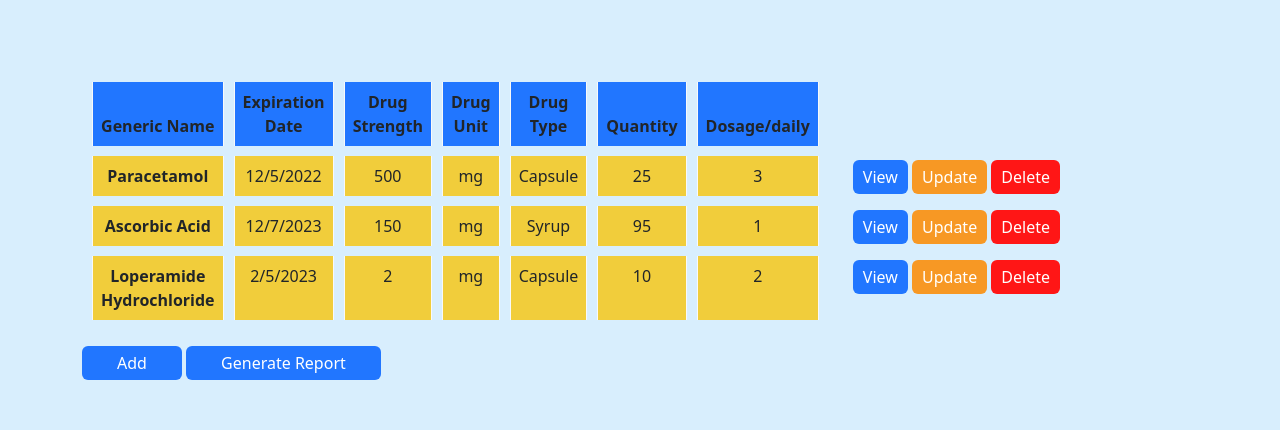
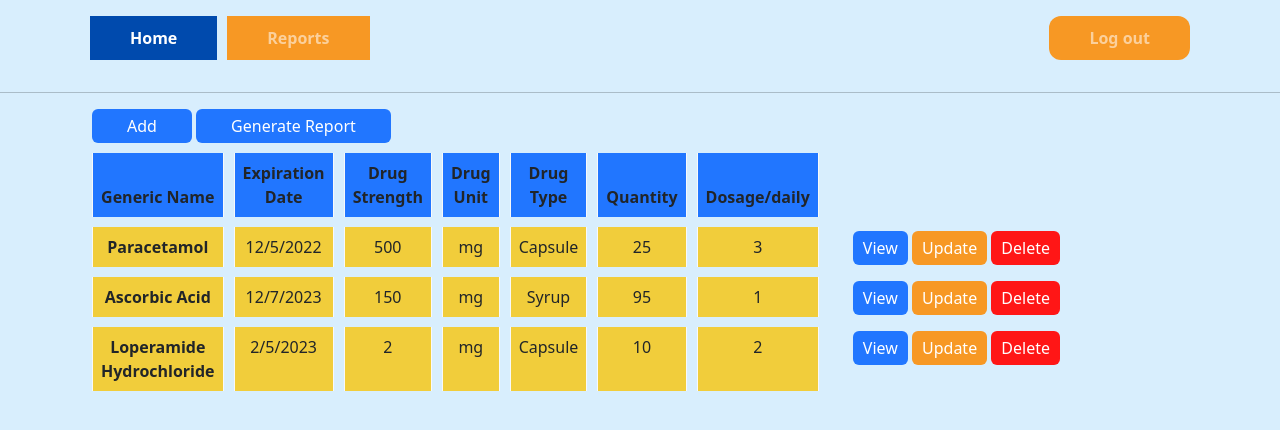
Before and after one commit to Ramos-H/Drug-Management-System, a PHP site: page /html/index.html in a window 1280 px wide. Shown: the top 430 px of the page. Run offline with PHP 8.4, Linux system fonts and the light colour scheme.

Commit message:
Added navbar

```diff
--- a/css/style.css
+++ b/css/style.css
@@ -1,6 +1,24 @@
 ion-icon {
     font-size: 20px;
 }
+
+#homeNav{
+    background-color: #004AAD;
+    padding: 10px 40px;
+}
+
+#reportsNav{
+    background-color: #F79824;
+    padding: 10px 40px;
+    margin-left: 10px;
+}
+
+#logoutNav{
+    background-color: #F79824;
+    padding: 10px 40px;
+    border-radius: 12px;
+}
+
 
 .form-control {
     outline: none;
@@ -59,6 +77,7 @@ body{
 
 #addBtn{
     padding: 5px 35px;
+    margin-left: 10px;
     background-color:#2176FF;
     border-width: 0px;
 }
--- a/html/index.html
+++ b/html/index.html
@@ -19,17 +19,36 @@
 
 </head>
 
-<!-- contents of the web page -->
 <body>
 
-<br/>
-<br/>
-<br/>
+<!-- navigation bar -->
+<nav class="navbar navbar-expand-sm navbar-dark">
+  <div class="container d-flex">
+    <ul class="navbar-nav p-2 flex-grow-1">
+      <li class="nav-item">
+         <a class="nav-link active" id="homeNav" aria-current="page" href="index.html"><b>Home</b></a>
+      </li>
+      <li class="nav-item">
+        <a class="nav-link" id="reportsNav" href="#"><b>Reports</b></a>
+      </li>
+    </ul>
+
+    <ul class="navbar-nav p-2 flex-grow-2">
+      <li>
+        <a class="nav-link" id="logoutNav" href="#"><b>Log out</b></a>
+      </li>
+    </ul>
+  </div>
+</nav>
+<hr/>
 
 <div class="container">
 <div class="form">
+  <button id ="addBtn" class="btn btn-md btn-dark" type="submit">Add</button>
+  <button id ="generateReportBtn" class="btn btn-md btn-dark" type="submit">Generate Report</button>
+  <br/>
     <div class="row justify-content-between">
-        <div class="col">
+    <div class="col">
     <table class="table table-hover table-bordered border-light">
       <thead>
         <tr id="tableRows">
@@ -91,12 +110,7 @@
             </div>
         </div>
 </div>
-    <button id ="addBtn" class="btn btn-md btn-dark" type="submit">Add</button>
-    <button id ="generateReportBtn" class="btn btn-md btn-dark" type="submit">Generate Report</button>
-
 </div>
-
-
 
 	<!-- icons -->
 	<script type="module" src="https://unpkg.com/ionicons@5.5.2/dist/ionicons/ionicons.esm.js"></script>
```
